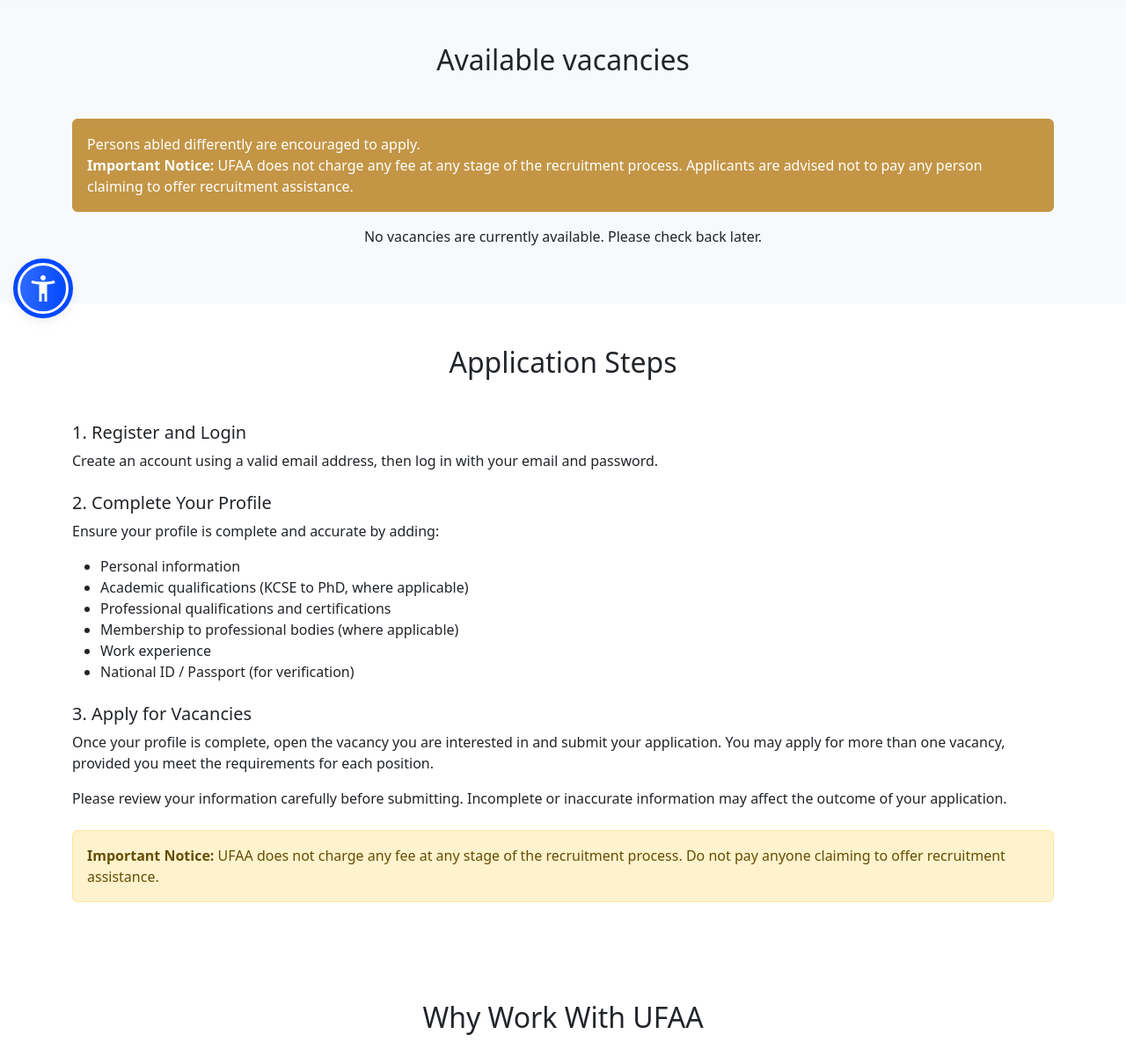
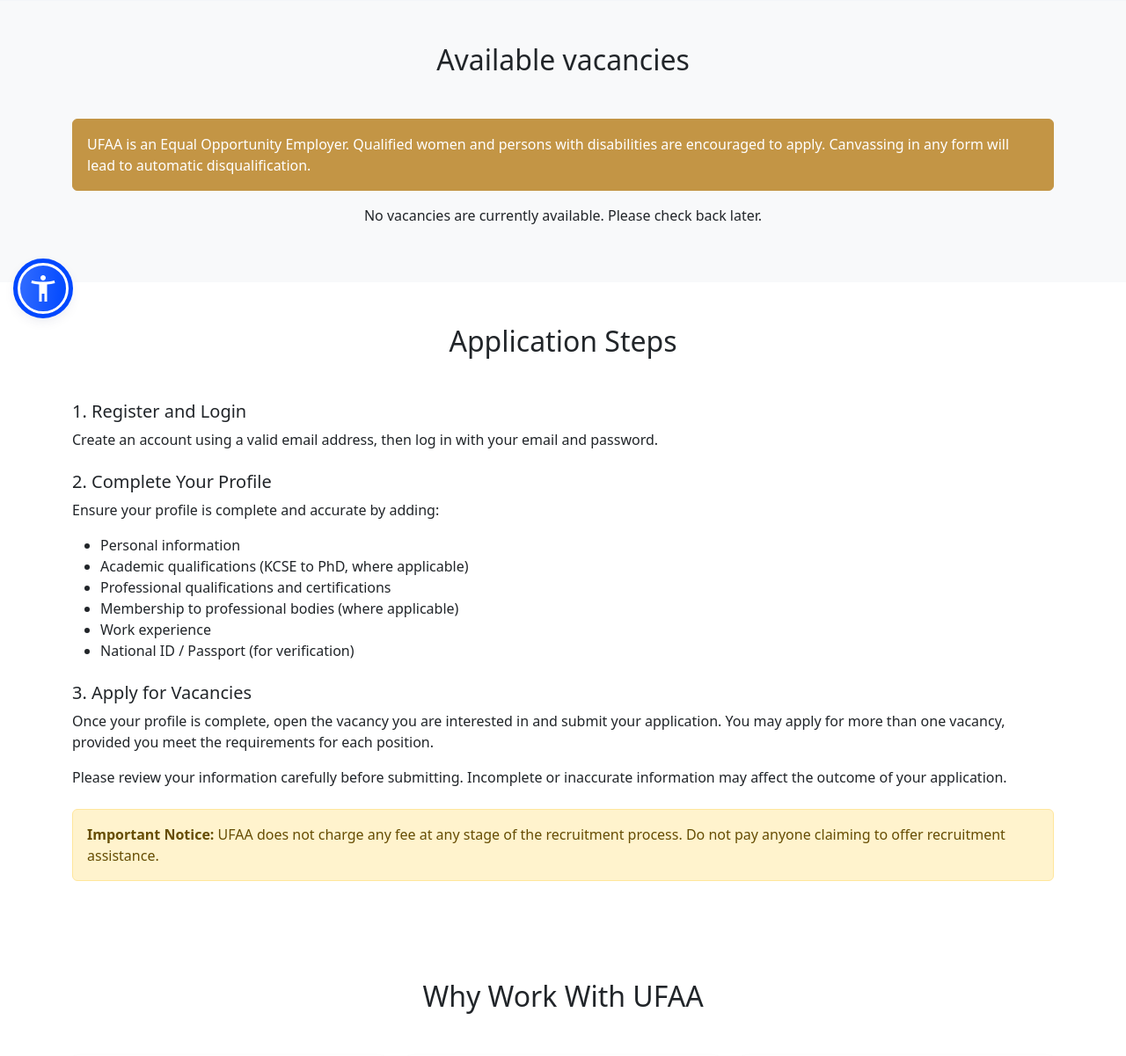
Before and after one commit to Sylvester976/UFAA, a Django app: page / in a window 1280 px wide. Shown: the part 423-1624 px from the top of the page at 88% size. Run offline with Django 5.2, Linux system fonts and the light colour scheme; data that the repository does not hold is empty; parts of the project's set-up code (start-up, migrations or seed data) failed here and were passed over; some libraries are stand-ins or nearby versions.

Commit message:
vacancies disclaimer update

```diff
--- a/templates/auth/landing.html
+++ b/templates/auth/landing.html
@@ -95,9 +95,8 @@
     <div class="container">
         <h2 class="text-center mb-5">Available vacancies</h2>
         <div class="alert mt-3" style="background-color: #C39545; color: #fff; border-color: #C39545;">
-            Persons abled differently are encouraged to apply. <br>
-            <strong>Important Notice:</strong> UFAA does not charge any fee at any stage of the recruitment process.
-            Applicants are advised not to pay any person claiming to offer recruitment assistance.
+            UFAA is an Equal Opportunity Employer. Qualified women and persons with disabilities are encouraged to apply.
+            Canvassing in any form will lead to automatic disqualification.
         </div>
 
 
```
